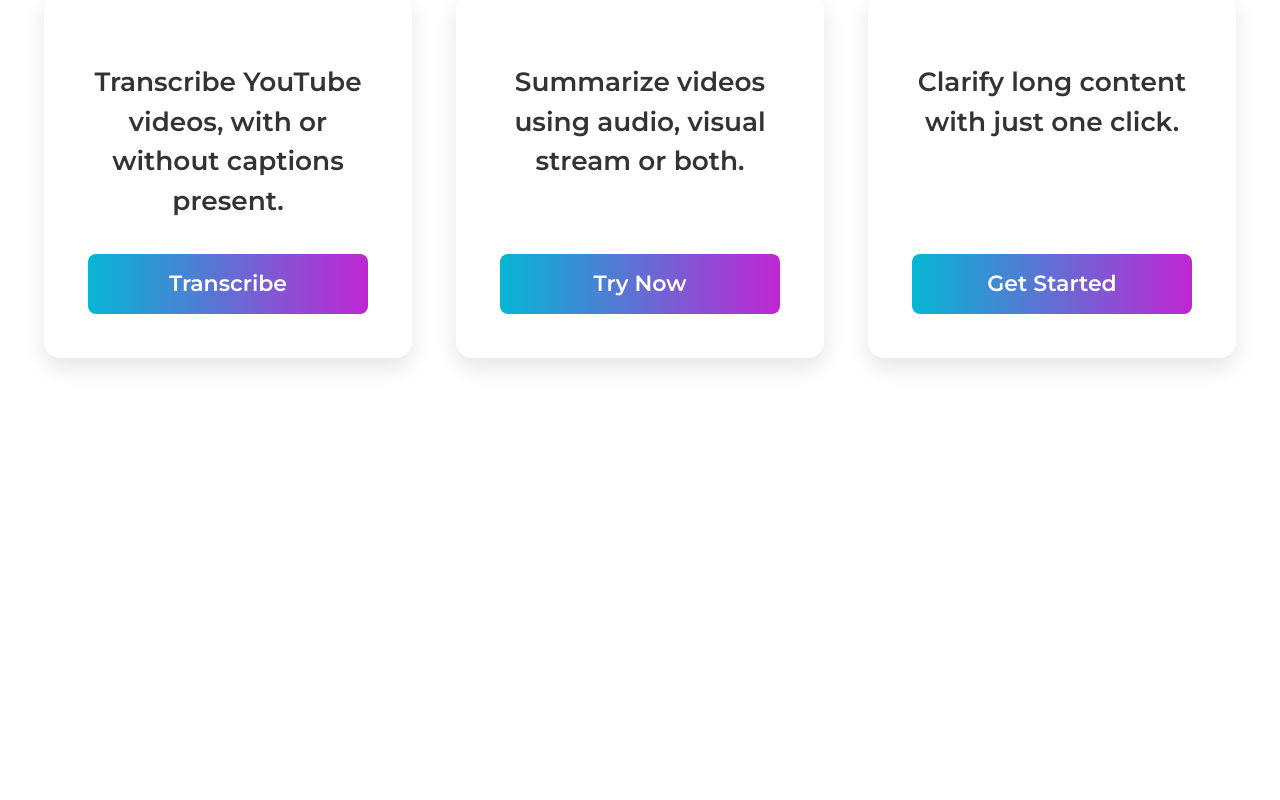
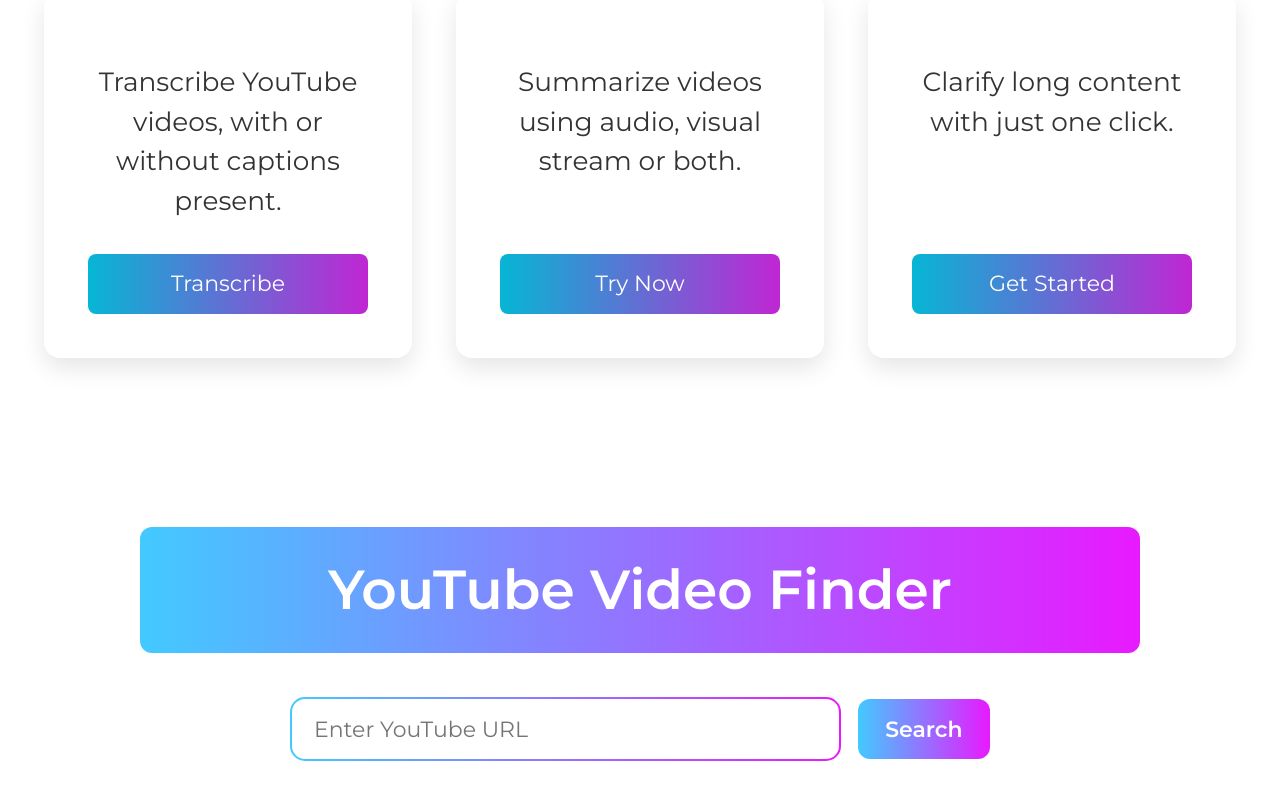
Before and after one commit to nahiyani/ClarifAI, a Vue app in the folder web/: page / in a window 1280 px wide. Shown: the part 559-1359 px from the top of the page. Before the commit the page ends 1005 px from the top, so only its background shows below. Built offline with nearby package versions, Linux system fonts and the light colour scheme.

Commit message:
added a youtube video finder to homepage

```diff
--- /dev/null
+++ b/web/src/components/YoutubeEmbed.vue
@@ -0,0 +1,213 @@
+<template>
+    <div class="container">
+      <h1 class="title">YouTube Video Finder</h1>
+
+      <div class="input-wrapper">
+        <input
+          type="text"
+          v-model="youtubeUrl"
+          @keyup.enter="processUrl"
+          placeholder="Enter YouTube URL"
+          class="search-input"
+        />
+        <button @click="processUrl" class="search-button">Search</button>
+      </div>
+
+      <div v-if="error" class="error">{{ error }}</div>
+
+      <transition name="fade">
+        <div v-if="videoId" class="video-container">
+          <div class="video-wrapper">
+            <iframe
+              :src="`https://www.youtube.com/embed/${videoId}`"
+              frameborder="0"
+              allow="accelerometer; autoplay; clipboard-write; encrypted-media; gyroscope; picture-in-picture"
+              allowfullscreen
+            ></iframe>
+          </div>
+        </div>
+      </transition>
+    </div>
+  </template>
+
+  <script>
+  export default {
+    name: 'YouTubeVideoFinder',
+    data() {
+      return {
+        youtubeUrl: '',
+        videoId: '',
+        error: ''
+      }
+    },
+    methods: {
+      processUrl() {
+        if (!this.youtubeUrl) {
+          this.error = 'Please enter a YouTube URL';
+          this.videoId = '';
+          return;
+        }
+
+        try {
+          const videoId = this.extractVideoId(this.youtubeUrl);
+
+          if (videoId) {
+            this.videoId = videoId;
+            this.error = '';
+            this.scrollToVideo();
+          } else {
+            this.error = 'Invalid YouTube URL. Please check and try again.';
+            this.videoId = '';
+          }
+        } catch (err) {
+          this.error = 'An error occurred while processing the URL.';
+          console.error(err);
+          this.videoId = '';
+        }
+      },
+
+      extractVideoId(url) {
+        let regExp = /^.*(youtu.be\/|v\/|u\/\w\/|embed\/|watch\?v=|\&v=)([^#\&\?]*).*/;
+        let match = url.match(regExp);
+
+        if (match && match[2].length === 11) {
+          return match[2];
+        }
+
+        regExp = /^.*(youtu.be\/)([^#\&\?]*).*/;
+        match = url.match(regExp);
+
+        if (match && match[2].length === 11) {
+          return match[2];
+        }
+
+        return null;
+      },
+
+      scrollToVideo() {
+        setTimeout(() => {
+          const videoElement = document.querySelector('iframe');
+          if (videoElement) {
+            videoElement.scrollIntoView({
+              behavior: 'smooth',
+              block: 'center'
+            });
+          }
+        }, 300);
+      }
+    }
+  }
+  </script>
+
+  <style scoped>
+  @import url('https://fonts.googleapis.com/css2?family=Montserrat:wght@400;500;600&display=swap');
+
+  html {
+    scroll-behavior: smooth;
+  }
+
+  .container {
+    max-width: 1000px;
+    margin: 0 auto;
+    padding: 2rem;
+    font-family: 'Montserrat', sans-serif;
+    background-color: white;
+    text-align: center;
+    min-height: 100vh;
+  }
+
+  .title {
+    font-size: 2.5rem;
+    font-weight: bold;
+    padding: 1rem;
+    border-radius: 12px;
+    background: linear-gradient(90deg, hsla(197, 100%, 63%, 1) 0%, hsla(294, 100%, 55%, 1) 100%);
+    color: white;
+    margin-bottom: 2rem;
+  }
+
+  .input-wrapper {
+    display: flex;
+    justify-content: center;
+    align-items: center;
+    gap: 0.75rem;
+    max-width: 700px;
+    margin: 0 auto 2rem auto;
+  }
+
+  .search-input {
+    flex: 1;
+    padding: 0.75rem 1rem;
+    border-radius: 15px;
+    border: 2px solid transparent;
+    background-image: linear-gradient(white, white),
+                      linear-gradient(90deg, hsla(197, 100%, 63%, 1), hsla(294, 100%, 55%, 1));
+    background-origin: border-box;
+    background-clip: padding-box, border-box;
+    font-size: 1rem;
+    color: black;
+    font-family: 'Montserrat', sans-serif;
+    outline: none;
+    transition: border-color 0.3s ease;
+  }
+
+  .search-input:focus {
+    border-color: transparent;
+  }
+
+  .search-button {
+    background: linear-gradient(90deg, hsla(197, 100%, 63%, 1), hsla(294, 100%, 55%, 1));
+    color: white;
+    font-weight: bold;
+    border: none;
+    padding: 0.75rem 1.25rem;
+    border-radius: 12px;
+    cursor: pointer;
+    font-family: 'Montserrat', sans-serif;
+    font-size: 1rem;
+    transition: background 0.3s ease;
+  }
+
+  .search-button:hover {
+    background: linear-gradient(90deg, hsla(197, 100%, 58%, 1), hsla(294, 100%, 50%, 1));
+  }
+
+  .error {
+    color: #f87171; /* soft red */
+    margin-bottom: 1.5rem;
+    font-weight: 500;
+  }
+
+  .video-container {
+    display: flex;
+    justify-content: center;
+  }
+
+  .video-wrapper {
+    width: 100%;
+    max-width: 800px;
+    position: relative;
+    padding-bottom: 56.25%;
+    height: 0;
+    overflow: hidden;
+    border-radius: 12px;
+    box-shadow: 0 10px 20px rgba(0, 0, 0, 0.2);
+  }
+
+  .video-wrapper iframe {
+    position: absolute;
+    top: 0;
+    left: 0;
+    width: 100%;
+    height: 100%;
+    border: 0;
+    border-radius: 12px;
+  }
+
+  .fade-enter-active, .fade-leave-active {
+    transition: opacity 0.5s ease;
+  }
+  .fade-enter-from, .fade-leave-to {
+    opacity: 0;
+  }
+  </style>
--- a/web/src/pages/Home.vue
+++ b/web/src/pages/Home.vue
@@ -3,6 +3,7 @@
     <Header />
     <AutoTyper />
     <CardSection />
+    <YoutubeEmbed />
   </div>
 </template>
 
@@ -10,12 +11,14 @@
 import Header from '../components/Header.vue'
 import AutoTyper from '../components/AutoTyper.vue'
 import CardSection from '../components/CardSection.vue';
+import YoutubeEmbed from '../components/YoutubeEmbed.vue';
 
 export default {
   components: {
     Header,
     AutoTyper,
-    CardSection
+    CardSection,
+    YoutubeEmbed
   },
 }
 </script>
```
